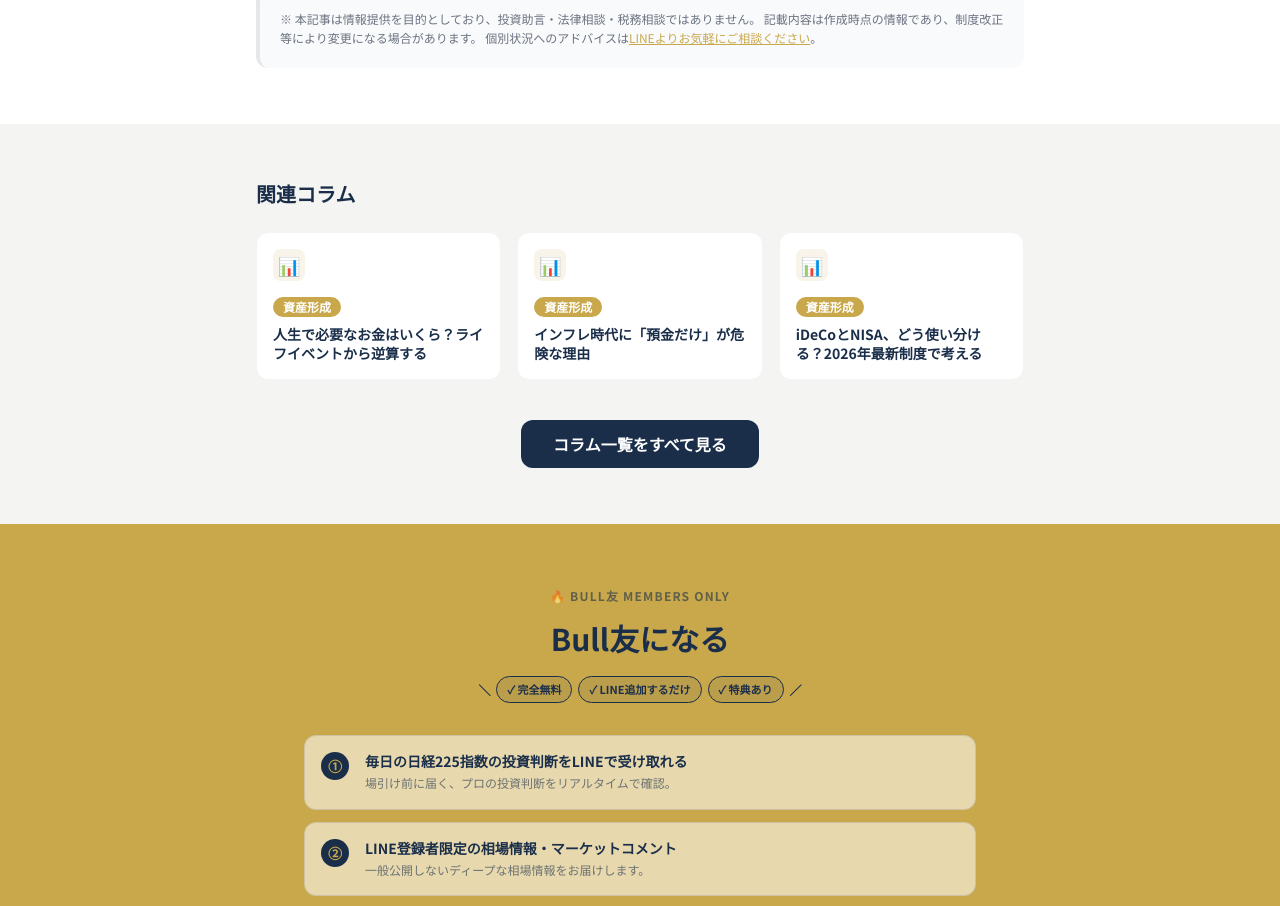
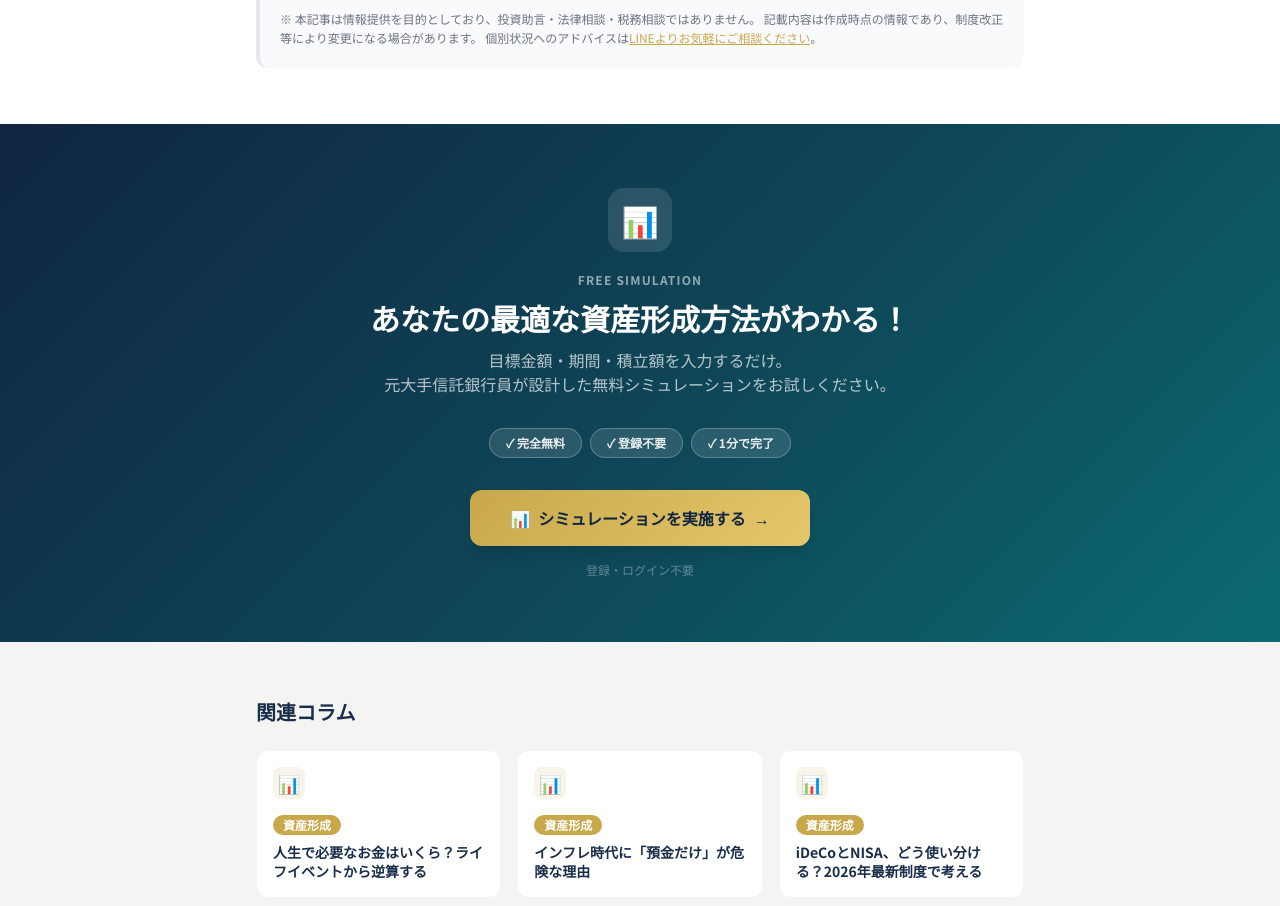
Before and after one commit to tanima3232-eng/bulltalk, a Next.js app: page /column/asset-02-nisa-guide in a window 1280 px wide. Shown: the part 2084-2990 px from the top of the page. Built offline with nearby package versions, Linux system fonts and the light colour scheme.

Commit message:
シミュレーションCTAバナーをコラム一覧・各コラム記事に追加

```diff
--- a/app/column/ColumnListClient.tsx
+++ b/app/column/ColumnListClient.tsx
@@ -5,6 +5,7 @@ import Link from "next/link";
 import Header from "@/components/Header";
 import Footer from "@/components/Footer";
 import LineCtaBanner from "@/components/LineCtaBanner";
+import SimulationCtaBanner from "@/components/SimulationCtaBanner";
 import type { ColumnMeta } from "@/lib/columns";
 
 const CATEGORIES = [
@@ -111,6 +112,7 @@ export default function ColumnListClient({ columns }: { columns: ColumnMeta[] })
           </div>
         </section>
 
+        <SimulationCtaBanner />
         <LineCtaBanner />
       </main>
       <Footer />
--- a/app/column/[slug]/page.tsx
+++ b/app/column/[slug]/page.tsx
@@ -3,6 +3,7 @@ import { notFound } from "next/navigation";
 import Header from "@/components/Header";
 import Footer from "@/components/Footer";
 import LineCtaBanner from "@/components/LineCtaBanner";
+import SimulationCtaBanner from "@/components/SimulationCtaBanner";
 import { getColumnBySlug, getAllColumns } from "@/lib/columns";
 import { MDXRemote } from "next-mdx-remote/rsc";
 import Link from "next/link";
@@ -96,6 +97,8 @@ export default async function ColumnDetailPage({
           </div>
         </section>
 
+        <SimulationCtaBanner />
+
         {/* Related Articles */}
         <section className="bg-offwhite py-14 px-4">
           <div className="max-w-3xl mx-auto">
--- /dev/null
+++ b/components/SimulationCtaBanner.tsx
@@ -0,0 +1,73 @@
+import Link from "next/link";
+
+export default function SimulationCtaBanner() {
+  return (
+    <section
+      className="py-16 px-4"
+      style={{
+        background: "linear-gradient(135deg, #0f2540 0%, #0e4a5a 60%, #0a6a72 100%)",
+      }}
+    >
+      <div className="max-w-2xl mx-auto text-center">
+        {/* アイコン */}
+        <div
+          className="w-16 h-16 rounded-2xl flex items-center justify-center mx-auto mb-5 text-3xl"
+          style={{ background: "rgba(255,255,255,0.12)", backdropFilter: "blur(4px)" }}
+        >
+          📊
+        </div>
+
+        {/* ラベル */}
+        <p className="text-xs font-bold uppercase tracking-widest mb-3"
+           style={{ color: "rgba(255,255,255,0.55)" }}>
+          FREE SIMULATION
+        </p>
+
+        {/* タイトル */}
+        <h2 className="text-2xl md:text-3xl font-bold text-white mb-3 leading-snug">
+          あなたの最適な資産形成方法がわかる！
+        </h2>
+        <p className="text-sm md:text-base leading-relaxed mb-8"
+           style={{ color: "rgba(255,255,255,0.7)" }}>
+          目標金額・期間・積立額を入力するだけ。<br />
+          元大手信託銀行員が設計した無料シミュレーションをお試しください。
+        </p>
+
+        {/* バッジ */}
+        <div className="flex justify-center flex-wrap gap-2 mb-8">
+          {["✓ 完全無料", "✓ 登録不要", "✓ 1分で完了"].map((badge) => (
+            <span
+              key={badge}
+              className="text-xs font-bold rounded-full px-4 py-1.5"
+              style={{
+                background: "rgba(255,255,255,0.12)",
+                color: "rgba(255,255,255,0.9)",
+                border: "1px solid rgba(255,255,255,0.25)",
+              }}
+            >
+              {badge}
+            </span>
+          ))}
+        </div>
+
+        {/* CTAボタン */}
+        <Link
+          href="/simulation"
+          className="inline-flex items-center justify-center gap-2 font-bold text-base px-10 py-4 rounded-xl shadow-lg transition-all duration-200 hover:scale-105 hover:shadow-xl"
+          style={{
+            background: "linear-gradient(135deg, #C9A84C 0%, #e5c76b 100%)",
+            color: "#0f2540",
+          }}
+        >
+          <span>📊</span>
+          シミュレーションを実施する
+          <span>→</span>
+        </Link>
+
+        <p className="text-xs mt-4" style={{ color: "rgba(255,255,255,0.35)" }}>
+          登録・ログイン不要
+        </p>
+      </div>
+    </section>
+  );
+}
```
